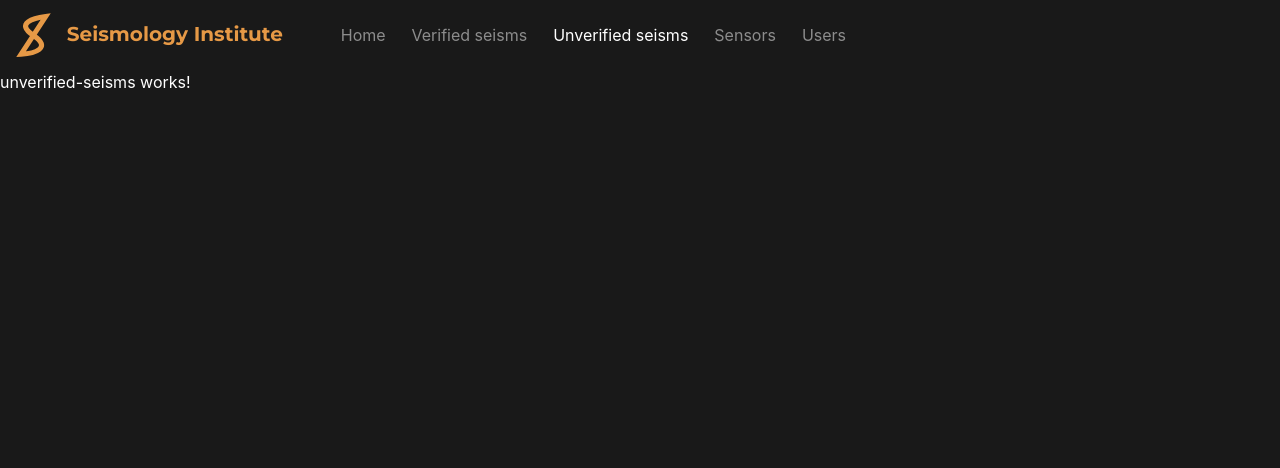
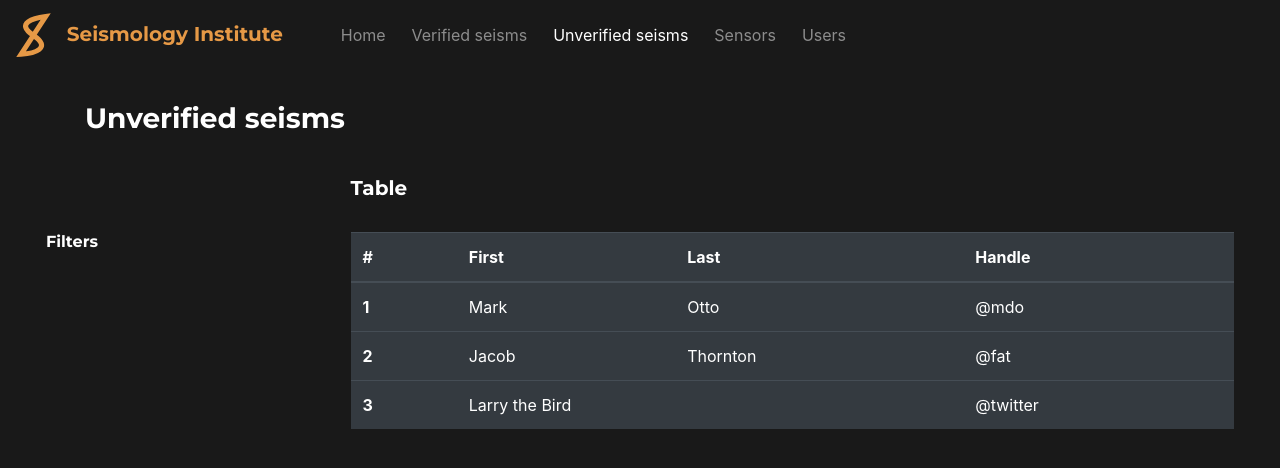
Before and after one commit to estebanarivasv/DS-2020-SeismologyAngular, an Angular app in the folder web/: page /unverified-seisms in a window 1280 px wide. Shown: the top 468 px of the page. Built offline with nearby package versions, Linux system fonts and the light colour scheme.

Commit message:
Upload template

```diff
--- a/web/package.json
+++ b/web/package.json
@@ -24,6 +24,7 @@
     "@popperjs/core": "^2.5.4",
     "bootstrap": "^4.5.3",
     "jquery": "^3.5.1",
+    "moment": "^2.29.1",
     "rxjs": "~6.6.0",
     "tslib": "^2.0.0",
     "zone.js": "~0.10.2"
--- a/web/src/app/seisms/unverified-seisms/unverified-seisms.component.html
+++ b/web/src/app/seisms/unverified-seisms/unverified-seisms.component.html
@@ -1 +1,49 @@
-<p>unverified-seisms works!</p>
+<div class="container">
+    <div class="d-flex-inline justify-content-left my-4">
+        <h3 class="monserrat-bold py-2">Unverified seisms</h3>
+    </div>
+</div>
+<div class="container-fluid">
+    <div class="row pt-2 mx-3">
+        <div class="col-lg-3">
+            <h6 class="monserrat-bold pt-5 mt-2 pr-3">Filters</h6>
+        </div>
+
+        <div class="col-lg-9">
+            <h5 class="monserrat-bold pb-4">Table</h5>
+            <div class="table-responsive">
+                <table class="table table-hover table-dark ">
+                    <thead>
+                        <tr>
+                            <th scope="col">#</th>
+                            <th scope="col">First</th>
+                            <th scope="col">Last</th>
+                            <th scope="col">Handle</th>
+                        </tr>
+                    </thead>
+                    <tbody>
+                        <tr>
+                            <th scope="row">1</th>
+                            <td>Mark</td>
+                            <td>Otto</td>
+                            <td>@mdo</td>
+                        </tr>
+                        <tr>
+                            <th scope="row">2</th>
+                            <td>Jacob</td>
+                            <td>Thornton</td>
+                            <td>@fat</td>
+                        </tr>
+                        <tr>
+                            <th scope="row">3</th>
+                            <td colspan="2">Larry the Bird</td>
+                            <td>@twitter</td>
+                        </tr>
+                    </tbody>
+                </table>
+            </div>
+
+        </div>
+
+    </div>
+</div>
```
Also changed, not shown: 1 other file (tests, documents, lock files or other folders).
